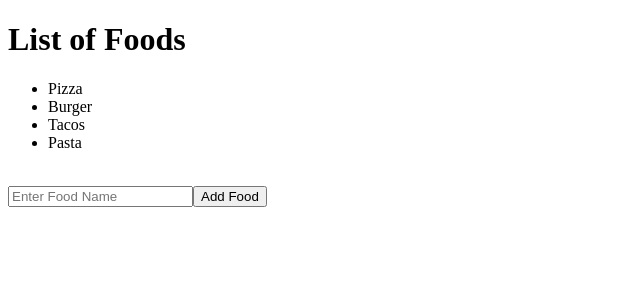
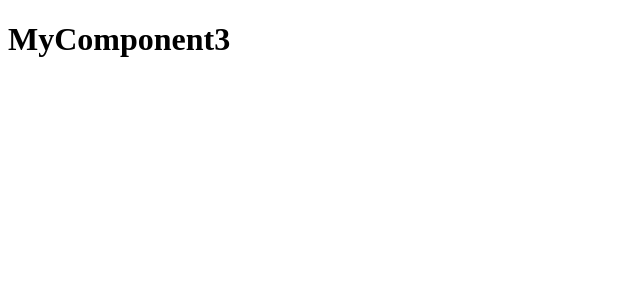
Before and after one commit to Evrenefeb/my-react-app, a React (Vite) app: page / in a window 1280 px wide. Shown: the top 300 px of the page, without its empty margins (0-640 px from the left). Built offline with nearby package versions, Linux system fonts and the light colour scheme.

Commit message:
2nd commit

```diff
--- a/src/App.jsx
+++ b/src/App.jsx
@@ -1,5 +1,6 @@
 import Button from './Button'
 import MyComponent2 from './MyComponent2';
+import MyComponent3 from './MyCOmponent3';
 
 
 function App() {
@@ -7,7 +8,7 @@ function App() {
   return(
     <>
 
-      <MyComponent2 />
+      <MyComponent3 />
 
     </>
 
--- /dev/null
+++ b/src/MyCOmponent3.jsx
@@ -0,0 +1,10 @@
+
+function MyComponent3() {
+    return (
+        <div>
+            <h1>MyComponent3</h1>
+        </div>
+    );
+}
+
+export default MyComponent3;
```
